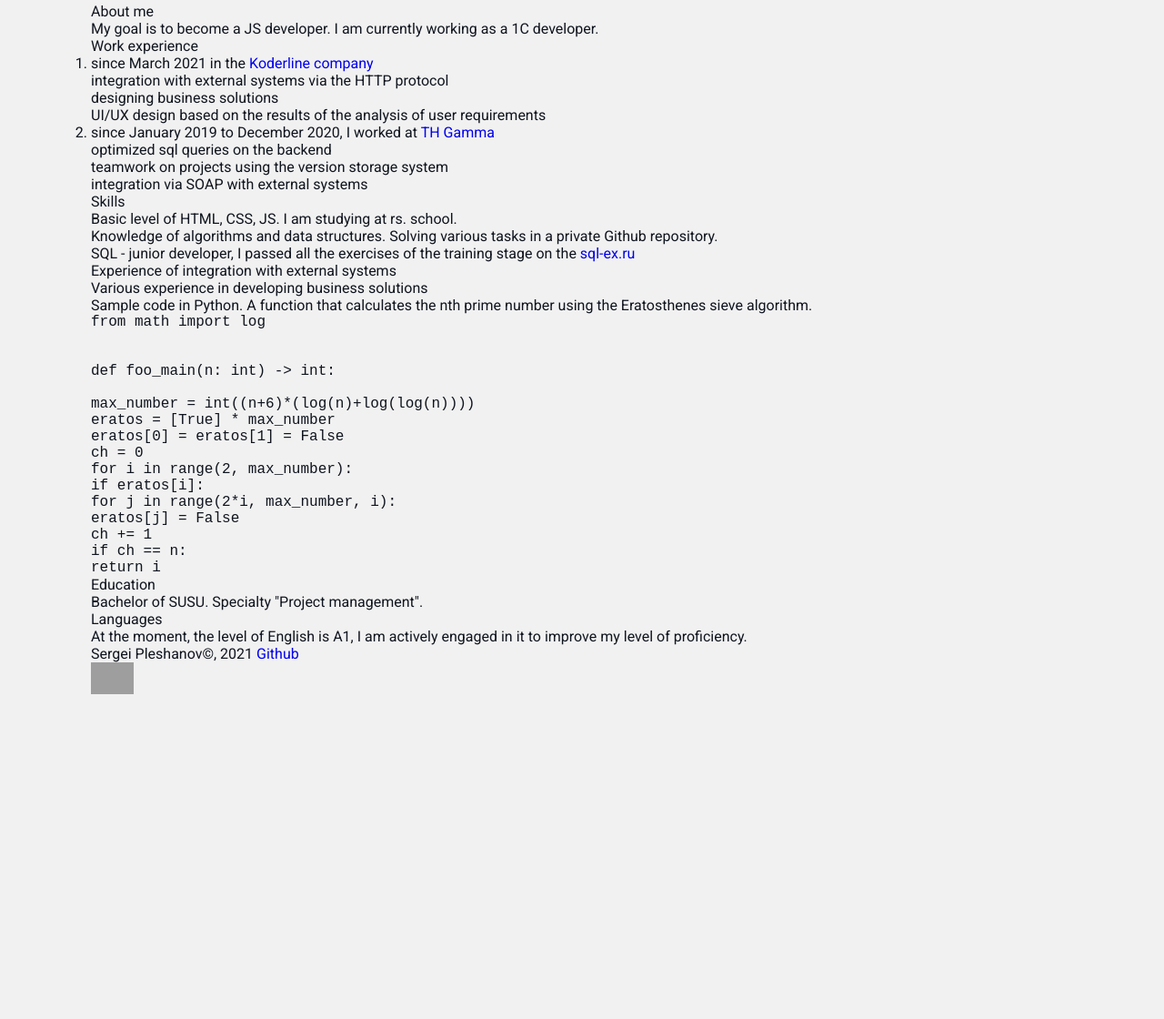
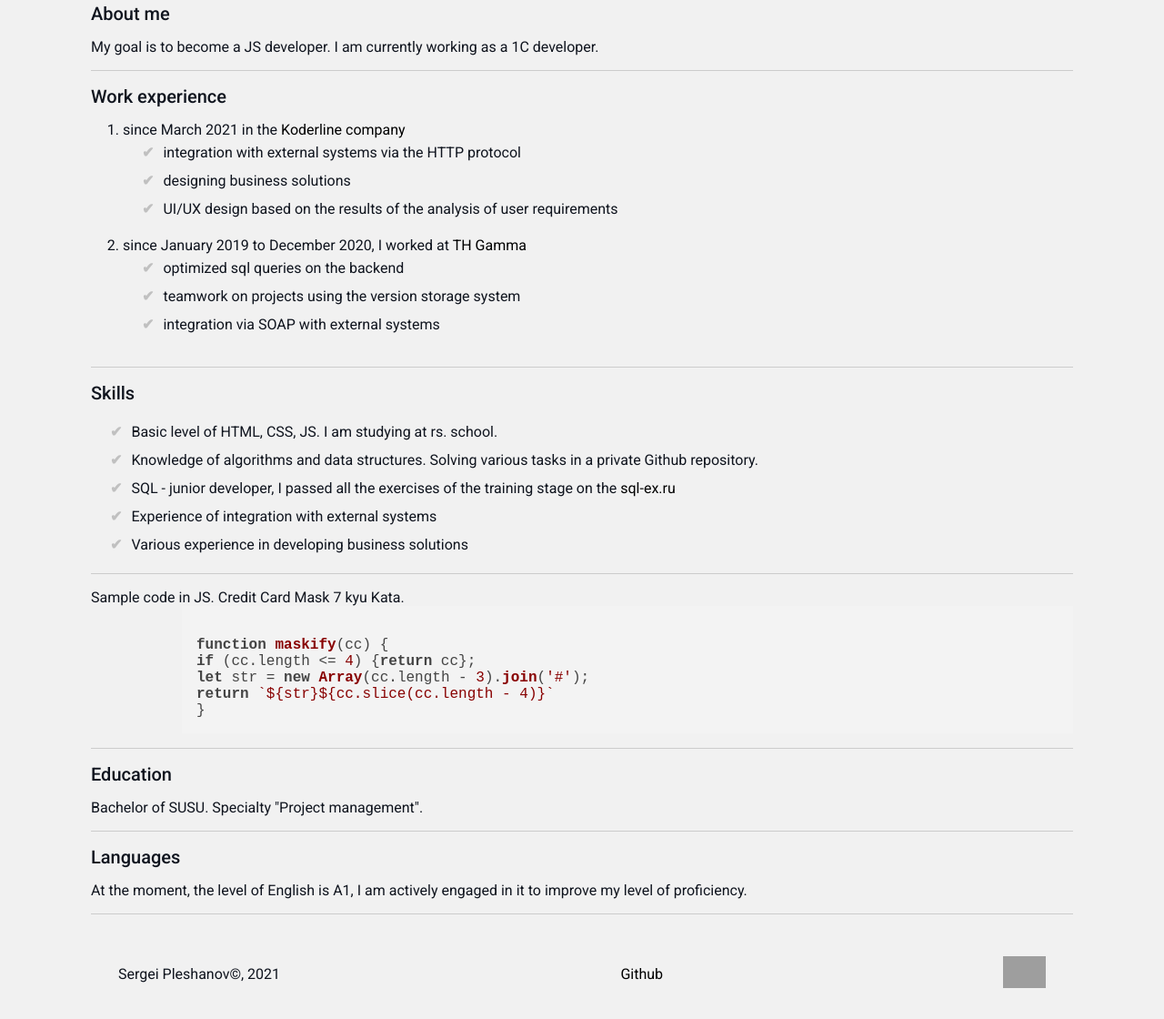
Before and after one commit to Abacadabras/rsschool-cv, a plain HTML site: page index.html in a window 1280 px wide. Shown: the part 459-1579 px from the top of the page at 91% size. Before the commit the page ends 1226 px from the top, so only its background shows below. Drawn offline with nearby package versions, Linux system fonts and the light colour scheme; grey boxes are pictures that could not be loaded.

Commit message:
feat: feat: add highlight.js, main and footer sections

```diff
--- a/index.html
+++ b/index.html
@@ -4,6 +4,10 @@
   <meta charset="UTF-8">
   <link rel="stylesheet" href="styles/reset.css">
   <link rel="stylesheet" href="styles/styles.css">
+  <link rel="stylesheet"
+        href="//unpkg.com/@highlightjs/cdn-assets@11.2.0/styles/default.min.css">
+  <script src="//unpkg.com/@highlightjs/cdn-assets@11.2.0/highlight.min.js"></script>
+  <script>hljs.highlightAll();</script>
   <title>CV Sergei Pleshanov</title>
 </head>
 <body>
@@ -39,18 +43,19 @@
       <h2> About me </h2>
       <p> My goal is to become a JS developer. I am currently working as a 1C developer.</p>
     </section>
+    <hr>
     <section id="experience">
       <h2>Work experience</h2>
-      <ol>
+      <ol class="list-num">
         <li>since March 2021 in the <a href="https://www.koderline.ru/" target="_blank"> Koderline company</a>
-          <ul>
+          <ul class="list">
             <li>integration with external systems via the HTTP protocol</li>
             <li>designing business solutions</li>
             <li>UI/UX design based on the results of the analysis of user requirements</li>
           </ul>
         </li>
         <li>since January 2019 to December 2020, I worked at <a href="http://tdgamma.ru/" target="_blank"> TH Gamma</a>
-          <ul>
+          <ul class="list">
             <li>optimized sql queries on the backend</li>
             <li>teamwork on projects using the version storage system</li>
             <li>integration via SOAP with external systems</li>
@@ -58,9 +63,10 @@
         </li>
       </ol>
     </section>
+    <hr>
     <section id="skills">
       <h2>Skills</h2>
-      <ul>
+      <ul class="list">
         <li>Basic level of HTML, CSS, JS. I am studying at rs. school.</li>
         <li>Knowledge of algorithms and data structures. Solving various tasks in a private Github repository.</li>
         <li>SQL - junior developer, I passed all the exercises of the training stage on the
@@ -69,41 +75,37 @@
         <li>Various experience in developing business solutions</li>
       </ul>
     </section>
+    <hr>
     <aside id="code">
-      <b>Sample code in Python.</b> A function that calculates the nth prime number using the Eratosthenes sieve algorithm.
-      <pre>
-                from math import log
-
-
-                def foo_main(n: int) -> int:
-
-                    max_number = int((n+6)*(log(n)+log(log(n))))
-                    eratos = [True] * max_number
-                    eratos[0] = eratos[1] = False
-                    ch = 0
-                    for i in range(2, max_number):
-                        if eratos[i]:
-                            for j in range(2*i, max_number, i):
-                                eratos[j] = False
-                            ch += 1
-                            if ch == n:
-                                return i
-                </pre>
+      <b>Sample code in JS.</b> Credit Card Mask 7 kyu Kata.
+      <pre class="pre"><code>
+          function maskify(cc) {
+            if (cc.length &lt;= 4) {return cc};
+            let str = new Array(cc.length - 3).join('#');
+            return `${str}${cc.slice(cc.length - 4)}`
+          }
+        </code></pre>
     </aside>
+    <hr>
     <section id="education">
       <h2>Education</h2>
       <p>Bachelor of SUSU. Specialty "Project management". </p>
     </section>
+    <hr>
     <section id="languages">
       <h2>Languages</h2>
       <p>At the moment, the level of English is A1, I am actively engaged in it to improve my level of proficiency. </p>
     </section>
+    <hr>
   </main>
-  <footer>
-    <div class="div">Sergei Pleshanov©, 2021 <a href="https://github.com/Abacadabras/" target="_blank">Github</a></div>
-    <div class="div"><a href="https://rs.school/js/" target="_blank">
-      <img src="https://rs.school/images/rs_school_js.svg" height="35" alt="logo rs.school">
-    </a></div>
+  <footer class="footer">
+    <ul>
+      <li>Sergei Pleshanov©, 2021</li>
+      <li><a href="https://github.com/Abacadabras/" target="_blank">Github</a></li>
+      <li><a href="https://rs.school/js/" target="_blank">
+        <img src="https://rs.school/images/rs_school_js.svg" height="35" alt="logo rs.school">
+      </a></li>
+    </ul>
   </footer>
 </div>
 </body>
--- a/styles/styles.css
+++ b/styles/styles.css
@@ -20,6 +20,7 @@ body {
 
 a {
     text-decoration: none;
+    color: black;
 }
 
 a:hover {
@@ -40,6 +41,12 @@ header {
     justify-content: space-around;
 }
 
+h2 {
+    font-size: 20px;
+    font-weight: 500;
+    padding-bottom: 15px;
+}
+
 .container {
     max-width: var(--max-weigh);
     margin: 0 auto;
@@ -56,20 +63,53 @@ header {
     background-color: var(--background-nav);
 }
 
-.nav ul {
+.footer {
+    padding: 30px;
+}
+
+.nav ul, .footer ul {
     display: flex;
     justify-content: space-between;
     align-items: center;
 }
 
 .info-text {
-    /*margin-left: 40px;*/
     display: flex;
     flex-direction: column;
     justify-content: space-evenly;
 }
 
 .info-text h1 {
-    font-size: 28px;
+    font-size: 36px;
     font-weight: 500;
 }
+
+.list {
+    padding-left: 15px;
+}
+.list li{
+    padding: 6px;
+}
+.list li:before {
+    padding-right: 10px;
+    font-weight: bold;
+    color: #C0C0C0;
+    content: "\2714";
+    transition-duration: 0.5s;
+}
+.list li:hover:before {
+    color: #337AB7;
+    content: "\2714";
+}
+
+.list-num {
+    padding-left: 35px;
+}
+
+.list-num > li {
+    padding-bottom: 15px;
+}
+
+.pre {
+    padding-left: 100px;
+}
```
